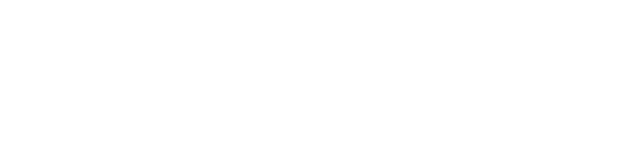
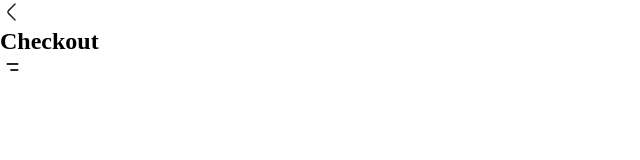
Before and after one commit to kevincito0987/eCommerceClothingStore, a website: page views/checkoutPage.html in a window 1280 px wide. Shown: the whole page, without its empty margins (0-640 px from the left). Drawn offline with Linux system fonts and the light colour scheme; files that its build step writes are made by us from their sources; files whose address does not match are found by name.

Commit message:
perf: :zap: Listo el html del header.

```diff
--- a/views/checkoutPage.html
+++ b/views/checkoutPage.html
@@ -7,7 +7,11 @@
         <link href="./style.css" rel="stylesheet">
     </head>
     <body>
-        <header></header>
+        <header>
+            <img src="../storage/icons/backIcon.svg" alt="Icon1">
+            <h2>Checkout</h2>
+            <img src="../storage/icons/menuIcon.svg" alt="Icon1">
+        </header>
         <main></main>
         <footer></footer>
     </body>
```
